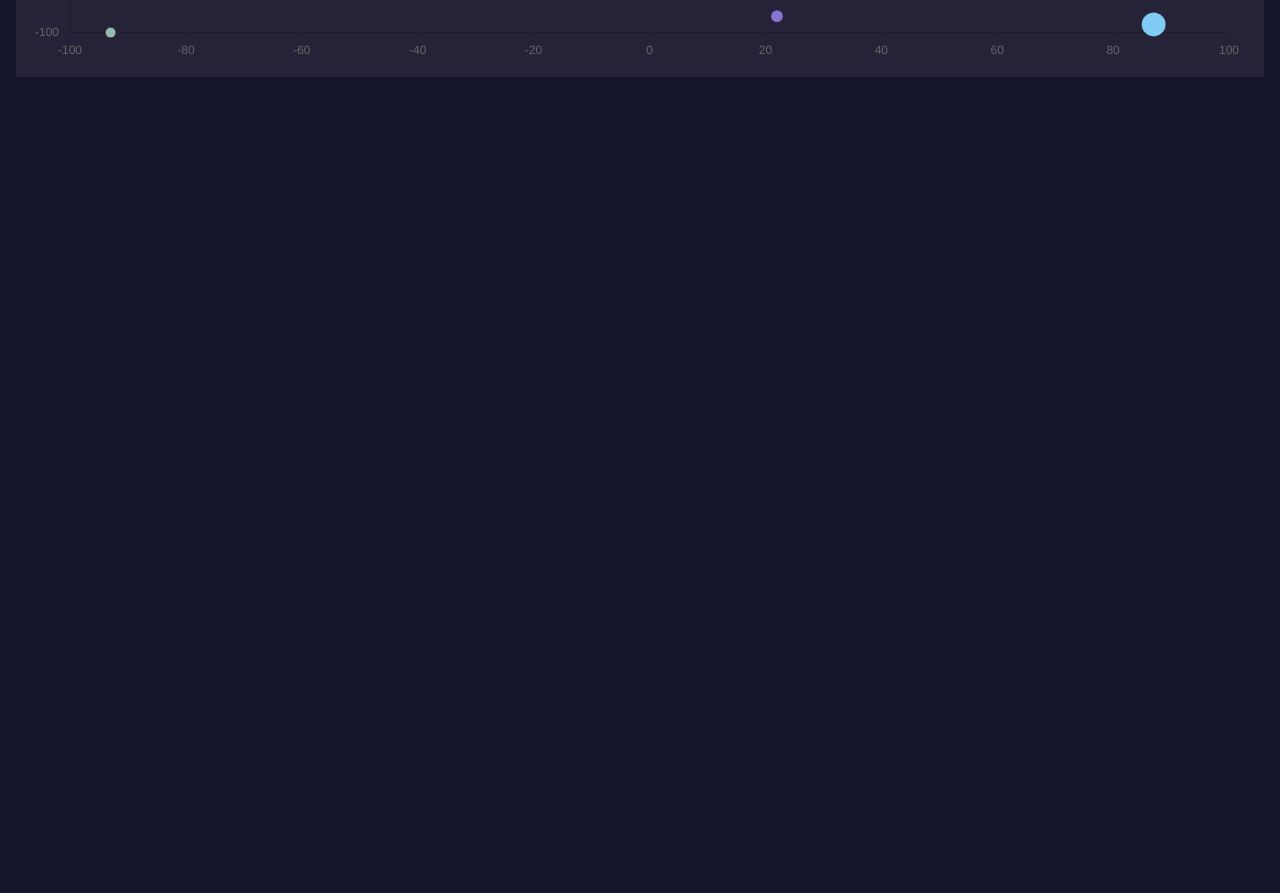
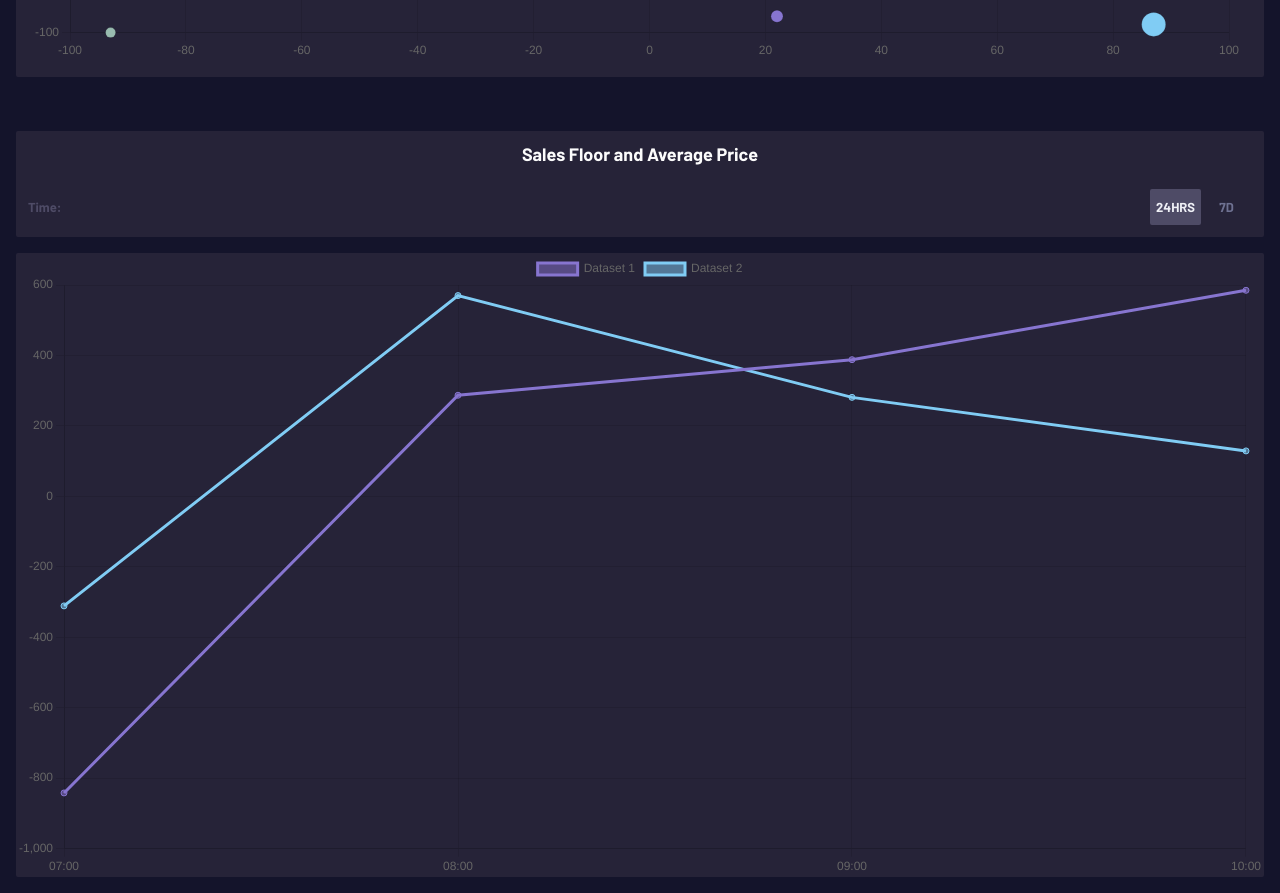
Before and after one commit to diipacheco/lumx-studios-test, a React (Vite) app: page / in a window 1280 px wide. Shown: the part 1128-2021 px from the top of the page. Before the commit the page ends 1221 px from the top, so only its background shows below. Built offline with nearby package versions, Linux system fonts and the light colour scheme.

Commit message:
Adds Line Chart

```diff
--- a/src/Pages/Main/index.tsx
+++ b/src/Pages/Main/index.tsx
@@ -1,6 +1,7 @@
 import React from 'react';
 
 import BubbleChart from '~/components/BubbleChart';
+import LineChart from '~/components/LineChart';
 import Sales from '~/components/Sales';
 import SummarySection from '~/components/SummarySection';
 
@@ -10,8 +11,10 @@ const Main: React.FC = () => {
   return (
     <Container>
       <SummarySection />
-      <Sales />
+      <Sales title="Sales" showingSales />
       <BubbleChart />
+      <Sales title="Sales Floor and Average Price" />
+      <LineChart />
     </Container>
   );
 };
--- a/src/components/BubbleChart/index.tsx
+++ b/src/components/BubbleChart/index.tsx
@@ -17,9 +17,15 @@ import { ChartContainer, Container, Content } from './styles';
 ChartJS.register(LinearScale, PointElement, Tooltip, Legend);
 
 export const options = {
+  responsive: true,
   scales: {
     y: {
       beginAtZero: true,
+    },
+  },
+  plugins: {
+    legend: {
+      position: 'top' as const,
     },
   },
 };
--- /dev/null
+++ b/src/components/LineChart/index.tsx
@@ -0,0 +1,68 @@
+import { faker } from '@faker-js/faker';
+import {
+  CategoryScale,
+  Chart as ChartJS,
+  Legend,
+  LinearScale,
+  LineElement,
+  PointElement,
+  Title,
+  Tooltip,
+} from 'chart.js';
+import React from 'react';
+import { Line } from 'react-chartjs-2';
+
+import Card from '~/components/Card';
+
+ChartJS.register(
+  CategoryScale,
+  LinearScale,
+  PointElement,
+  LineElement,
+  Title,
+  Tooltip,
+  Legend,
+);
+
+export const options = {
+  responsive: true,
+  plugins: {
+    legend: {
+      position: 'top' as const,
+    },
+  },
+};
+
+const labels = ['07:00', '08:00', '09:00', '10:00'];
+
+export const data = {
+  labels,
+  datasets: [
+    {
+      label: 'Dataset 1',
+      data: labels.map(() => faker.datatype.number({ min: -1000, max: 1000 })),
+      borderColor: 'rgb(135, 117, 208)',
+      backgroundColor: 'rgb(135, 117, 208, 0.5)',
+    },
+    {
+      label: 'Dataset 2',
+      data: labels.map(() => faker.datatype.number({ min: -1000, max: 1000 })),
+      borderColor: 'rgb(128, 204, 244)',
+      backgroundColor: 'rgb(128, 204, 244, 0.5)',
+    },
+  ],
+};
+
+import { Container } from './styles';
+
+const LineChart: React.FC = () => {
+  return (
+    <Container>
+      <Card>
+        <Line options={options} data={data} />
+      </Card>
+    </Container>
+  );
+};
+
+export default LineChart;
--- /dev/null
+++ b/src/components/LineChart/styles.ts
@@ -0,0 +1,5 @@
+import styled from 'styled-components';
+
+export const Container = styled.section`
+  margin-top: 16px;
+`;
--- a/src/components/Sales/index.tsx
+++ b/src/components/Sales/index.tsx
@@ -5,20 +5,27 @@ import Card from '~/components/Card';
 
 import { Container, RowContainer } from './styles';
 
-const Sales: React.FC = () => {
+interface ISales {
+  title: string;
+  showingSales?: boolean;
+}
+
+const Sales: React.FC<ISales> = ({ title, showingSales }) => {
   return (
     <Container>
       <Card>
-        <RowContainer>
+        <RowContainer showingSales={showingSales}>
           <div>
-            <h3>Sales</h3>
+            <h3>{title}</h3>
           </div>
-          <div>
-            <p>Showing 2300 sales.</p>
-          </div>
+          {showingSales && (
+            <div>
+              <p>Showing 2300 sales.</p>
+            </div>
+          )}
         </RowContainer>
 
-        <RowContainer>
+        <RowContainer showingSales>
           <div>
             <h4>Time:</h4>
           </div>
--- a/src/components/Sales/styles.ts
+++ b/src/components/Sales/styles.ts
@@ -4,10 +4,16 @@ export const Container = styled.section`
   margin-top: 54px;
 `;
 
-export const RowContainer = styled.section`
+interface IRowContainer {
+  showingSales?: boolean;
+}
+
+export const RowContainer = styled.section<IRowContainer>`
   display: flex;
   align-items: center;
-  justify-content: space-between;
+
+  justify-content: ${props =>
+    props.showingSales ? 'space-between' : 'center'};
 
   padding: 12px;
 
```
